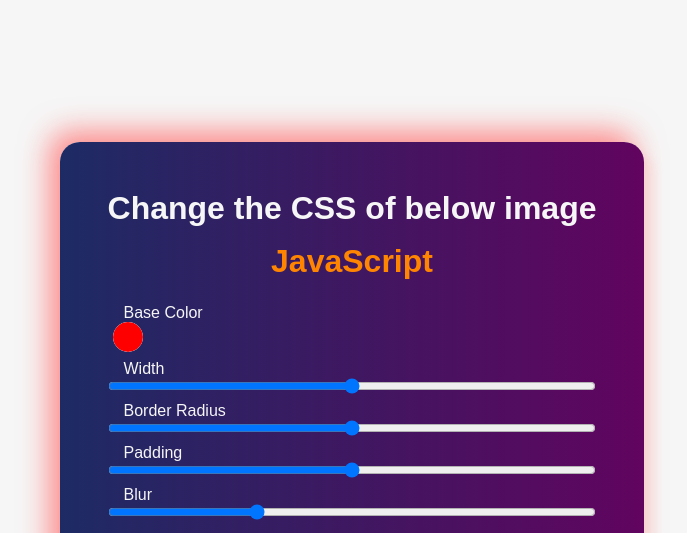
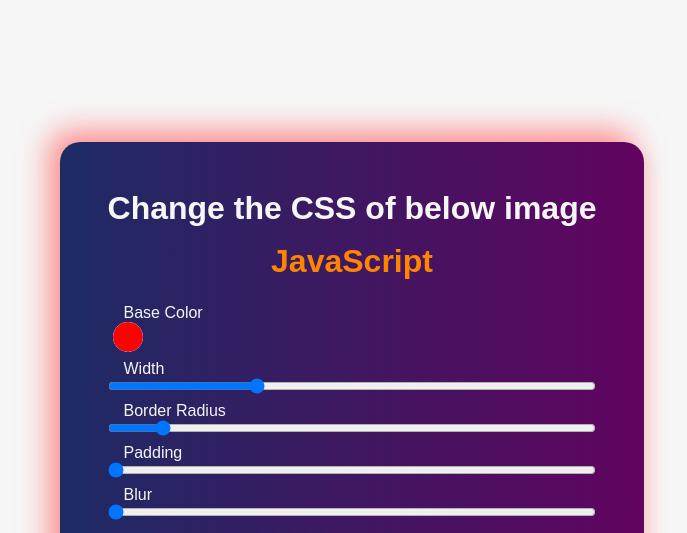
Before and after one commit to abdullah-rauf/CSS-style-changer, a plain HTML site: page index.html in a window 1280 px wide. Shown: the top 533 px of the page, without its empty margins (288-975 px from the left). Drawn offline with Linux system fonts and the light colour scheme.

Commit message:
value bugs fixed

```diff
--- a/index.html
+++ b/index.html
@@ -22,7 +22,7 @@
             name="width"
             min="0"
             max="100"
-            value="50"
+            value="30"
             data-sizing="%" >
 
 
@@ -33,7 +33,7 @@
             name="border-radius"
             min="0"
             max="100"
-            value="50"
+            value="10"
             data-sizing="px" >
 
 
@@ -44,17 +44,17 @@
             name="padding"
             min="0"
             max="100"
-            value="50"
+            value="0"
             data-sizing="px" >
 
-            <label for="width">Blur</label>
+            <label for="blur">Blur</label>
             <input
             type="range"
             id="blur"
             name="blur"
             min="0"
             max="100"
-            value="30"
+            value="0"
             data-sizing="px" >
 
             <!-- I have given two images you can try the second image  -->
```
